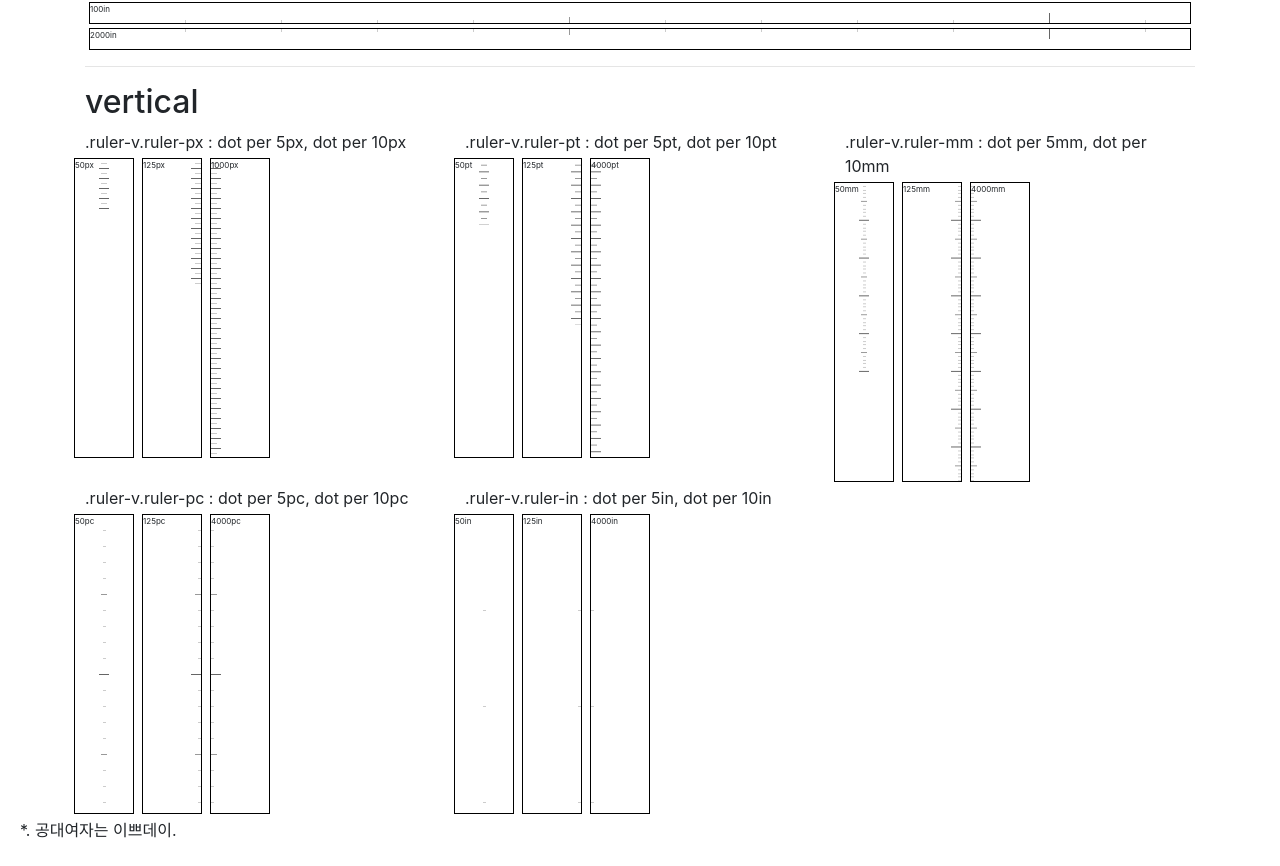
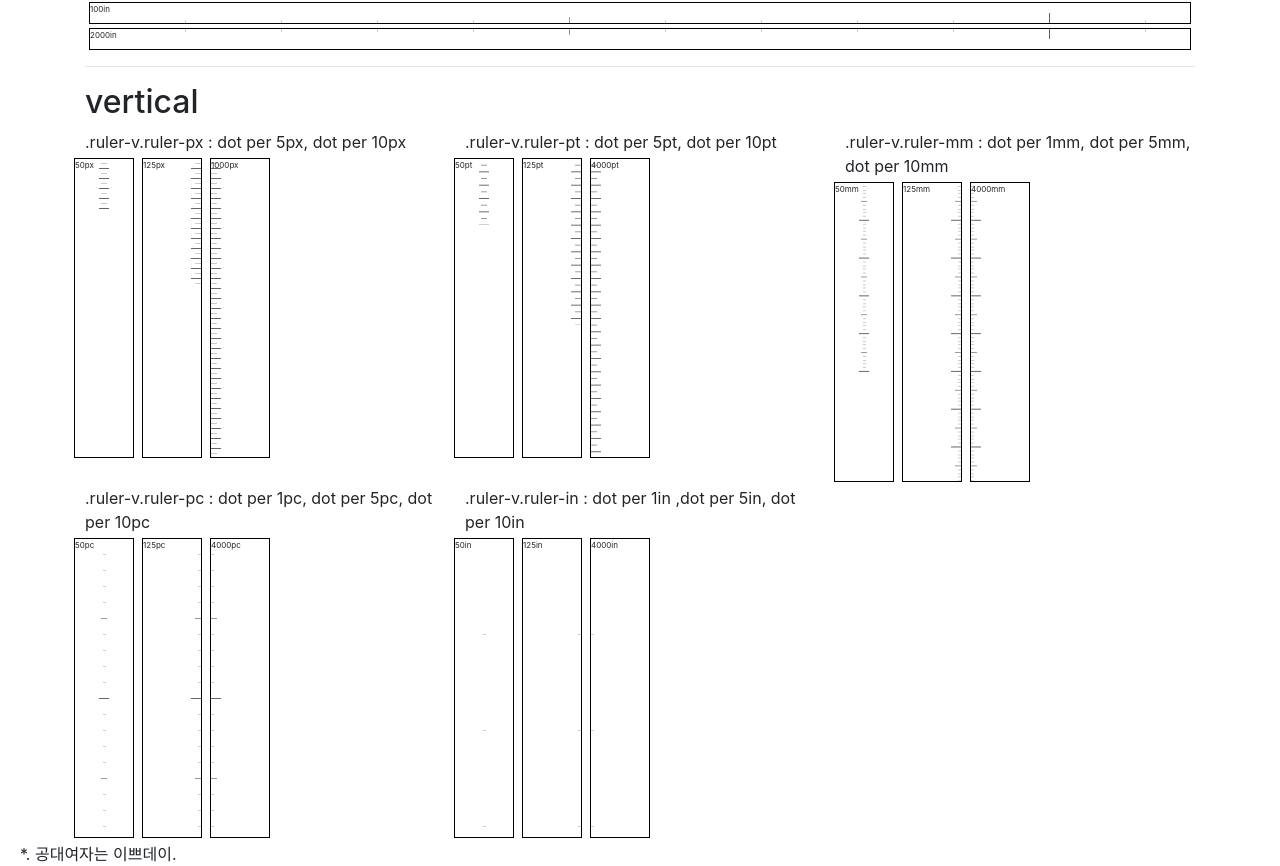
Before and after one commit to mins01/ui_ruler, a plain HTML site: page index.html in a window 1280 px wide. Shown: the part 813-1679 px from the top of the page. Before the commit the page ends 1655 px from the top, so only its background shows below. Drawn offline with nearby package versions, Linux system fonts and the light colour scheme; a script that the page names is missing.

Commit message:
예제 설명글에 빠진 것 추가

```diff
--- a/index.html
+++ b/index.html
@@ -108,7 +108,7 @@
                 </div>
             </div>
             <div class="col-sm-4">
-                .ruler-v.ruler-mm : dot per 5mm, dot per 10mm
+                .ruler-v.ruler-mm : dot per 1mm, dot per 5mm, dot per 10mm
                 <div class="row">
                     <div class="m-1" style=" overflow-x: scroll;border: 1px solid #000; width:60px; height: 300px;"><div class="ruler ruler-v ruler-center ruler-mm" style="width:auto; height:50mm;font-size:8px">50mm</div></div>
                     <div class="m-1" style=" overflow-x: scroll;border: 1px solid #000; width:60px; height: 300px;"><div class="ruler ruler-v ruler-right ruler-mm" style="width:auto; height:125mm;font-size:8px">125mm</div></div>
@@ -118,7 +118,7 @@
         </div>
         <div class="row">
             <div class="col-sm-4">
-                .ruler-v.ruler-pc : dot per 5pc, dot per 10pc
+                .ruler-v.ruler-pc : dot per 1pc, dot per 5pc, dot per 10pc
                 <div class="row">
                     <div class="m-1" style=" overflow-x: scroll;border: 1px solid #000; width:60px; height: 300px;"><div class="ruler ruler-v ruler-center ruler-pc" style="width:auto; height:50pc;font-size:8px">50pc</div></div>
                     <div class="m-1" style=" overflow-x: scroll;border: 1px solid #000; width:60px; height: 300px;"><div class="ruler ruler-v ruler-right ruler-pc" style="width:auto; height:125pc;font-size:8px">125pc</div></div>
@@ -127,7 +127,7 @@
             </div>
 
             <div class="col-sm-4">
-                .ruler-v.ruler-in : dot per 5in, dot per 10in
+                .ruler-v.ruler-in : dot per 1in ,dot per 5in, dot per 10in
                 <div class="row">
                     <div class="m-1" style=" overflow-x: scroll;border: 1px solid #000; width:60px; height: 300px;"><div class="ruler ruler-v ruler-center ruler-in" style="width:auto; height:50in;font-size:8px">50in</div></div>
                     <div class="m-1" style=" overflow-x: scroll;border: 1px solid #000; width:60px; height: 300px;"><div class="ruler ruler-v ruler-right ruler-in" style="width:auto; height:125in;font-size:8px">125in</div></div>
```
